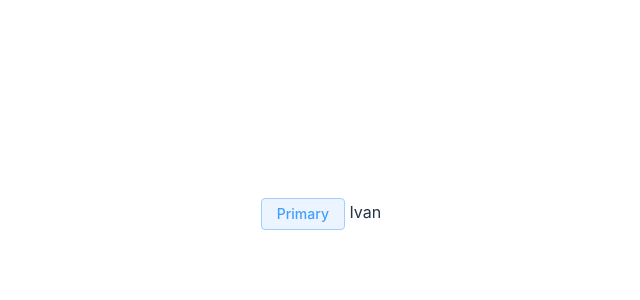
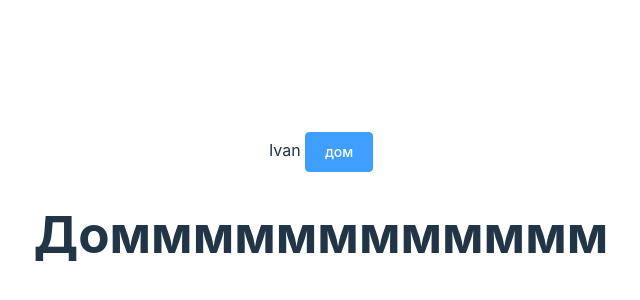
Before and after one commit to IvanTelminov/coder-rating, a Vue app: page /home in a window 1280 px wide. Shown: the part 186-486 px from the top of the page, without its empty margins (319-959 px from the left). Built offline with nearby package versions, Linux system fonts and the light colour scheme.

Commit message:
#1 Добавил router

```diff
--- a/package.json
+++ b/package.json
@@ -12,7 +12,8 @@
     "axios": "^1.4.0",
     "element-plus": "^2.3.7",
     "pinia": "^2.1.4",
-    "vue": "^3.3.4"
+    "vue": "^3.3.4",
+    "vue-router": "^4.2.4"
   },
   "devDependencies": {
     "@vitejs/plugin-vue": "^4.2.3",
--- a/src/App.vue
+++ b/src/App.vue
@@ -7,8 +7,13 @@ const coderStore = useCoderStore()
 </script>
 
 <template>
-  <el-button type="primary" plain>Primary</el-button>
   {{ coderStore.name }}
+
+  <el-link href="/home/" :underline="false">
+    <el-button type="primary" size="large">дом</el-button>
+  </el-link>
+
+  <router-view></router-view>
 </template>
 
 <style scoped>
--- a/src/main.js
+++ b/src/main.js
@@ -4,10 +4,12 @@ import { createPinia } from 'pinia'
 import 'element-plus/dist/index.css'
 import './style.css'
 import App from './App.vue'
+import router from "./router.js";
 
 const pinia = createPinia()
 const app = createApp(App)
 
+app.use(router)
 app.use(pinia)
 app.use(ElementPlus)
 app.mount('#app')
--- /dev/null
+++ b/src/router.js
@@ -0,0 +1,16 @@
+import {createRouter, createWebHistory} from "vue-router";
+import Home from "./viewe/Home.vue";
+
+
+const routes = [
+    {
+        path: '/home/',
+        name: 'home',
+        component: Home,
+    }
+]
+const router = createRouter({
+    routes,
+    history : createWebHistory()
+})
+export default router
--- /dev/null
+++ b/src/viewe/Home.vue
@@ -0,0 +1,11 @@
+<script setup>
+
+</script>
+
+<template>
+<h1>Домммммммммммм</h1>
+</template>
+
+<style scoped>
+
+</style>
```
Also changed, not shown: 1 other file (tests, documents, lock files or other folders).
